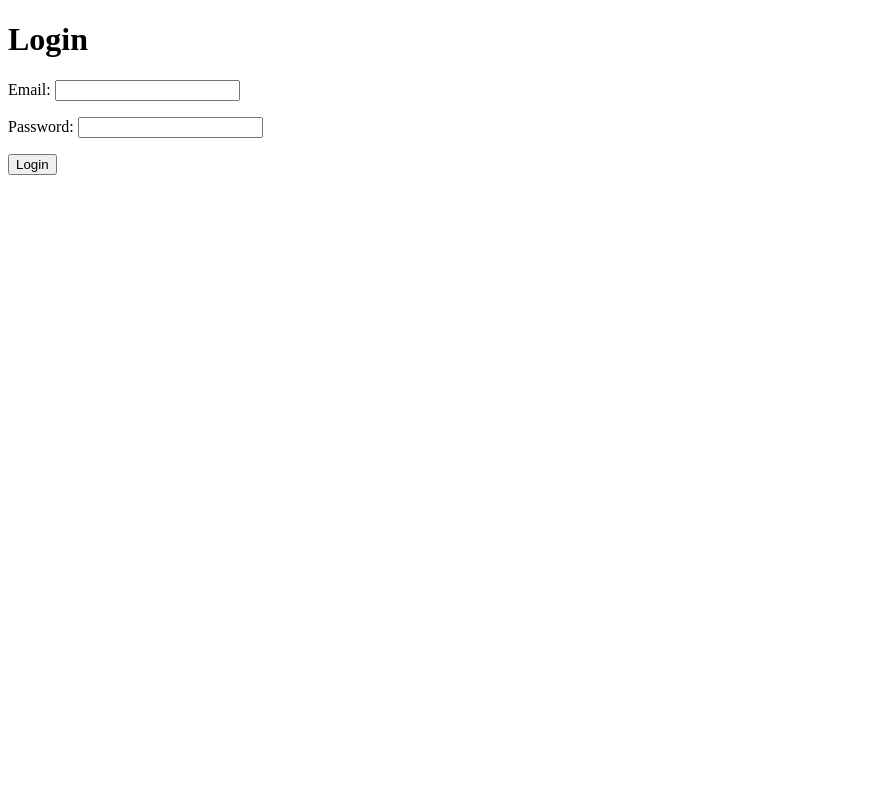
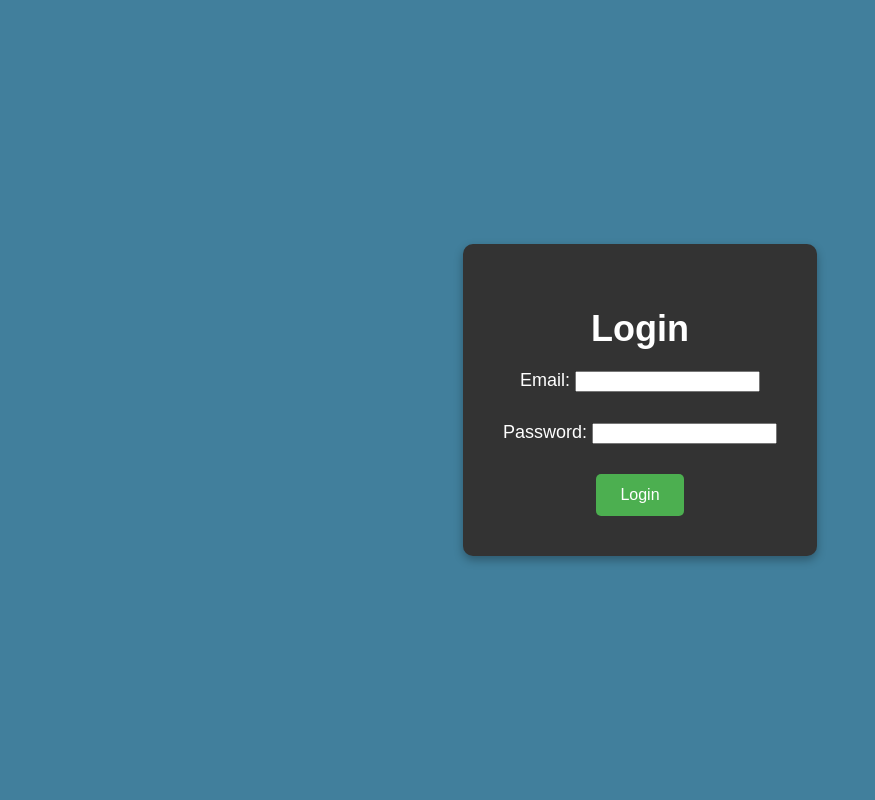
Before and after one commit to LoafJabiru/Claw-game-management-system, a Django app: page /login/ in a window 1280 px wide. Shown: the whole page, without its empty margins (0-875 px from the left). Run offline with Django 5.2, Linux system fonts and the light colour scheme.

Commit message:
link login register welcome

```diff
--- a/accounts/templates/accounts/login.html
+++ b/accounts/templates/accounts/login.html
@@ -2,13 +2,80 @@
 <html>
 <head>
     <title>Login</title>
+    <style>
+      body {
+          font-family: Arial, sans-serif;
+          background-color: #417f9c;
+          margin: 0;
+          padding: 0;
+          display: flex;
+          justify-content: center;
+          align-items: center;
+          height: 100vh;
+          color: white;
+      }
+
+      .welcome-container {
+          text-align: center;
+          max-width: 600px;
+          padding: 40px;
+          background-color: #333;
+          border-radius: 10px;
+          box-shadow: 0 4px 10px rgba(0, 0, 0, 0.3);
+      }
+
+      h1 {
+          margin-bottom: 20px;
+          font-size: 36px;
+      }
+
+      p {
+          font-size: 18px;
+          margin-bottom: 30px;
+      }
+
+      .button-container {
+          display: flex;
+          justify-content: space-around;
+          gap: 10px;
+      }
+
+      .btn {
+          padding: 12px 24px;
+          font-size: 16px;
+          color: white;
+          background-color: #4CAF50;
+          border: none;
+          border-radius: 5px;
+          cursor: pointer;
+          text-decoration: none;
+          transition: background-color 0.3s ease;
+      }
+
+      .btn:hover {
+          background-color: #45a049;
+      }
+
+      .btn-login {
+          background-color: #4CAF50;
+      }
+
+      .btn-register {
+          background-color: #FFA500;
+      }
+  </style>
 </head>
 <body>
+  <div class="welcome-container">
   <h1>Login</h1>
   <form method="post">
     {% csrf_token %}
     {{ form.as_p }}
-    <button type="submit">Login</button>
+    <div class="button-container">
+      <a href="{% url 'dashboard.html' %}" class="btn btn-login">Login</a>
+  </div>
   </form>
+
+  </div>
 </body>
 </html>
--- a/accounts/templates/accounts/welcome.html
+++ b/accounts/templates/accounts/welcome.html
@@ -73,8 +73,8 @@
         <p>Join us for an exciting adventure where you can test your skills, collect rewards, and win amazing prizes!</p>
 
         <div class="button-container">
-            <a href="accounts/login.html" class="btn btn-login">Login</a>
-            <a href="accounts/register.html" class="btn btn-register">Register</a>
+            <a href="{% url 'login.html' %}" class="btn btn-login">Login</a>
+            <a href="{% url 'register.html' %}" class="btn btn-register">Register</a>
         </div>
     </div>
 </body>
```
Also changed, not shown: accounts/templates/accounts/register.html (+65 -0 lines).
